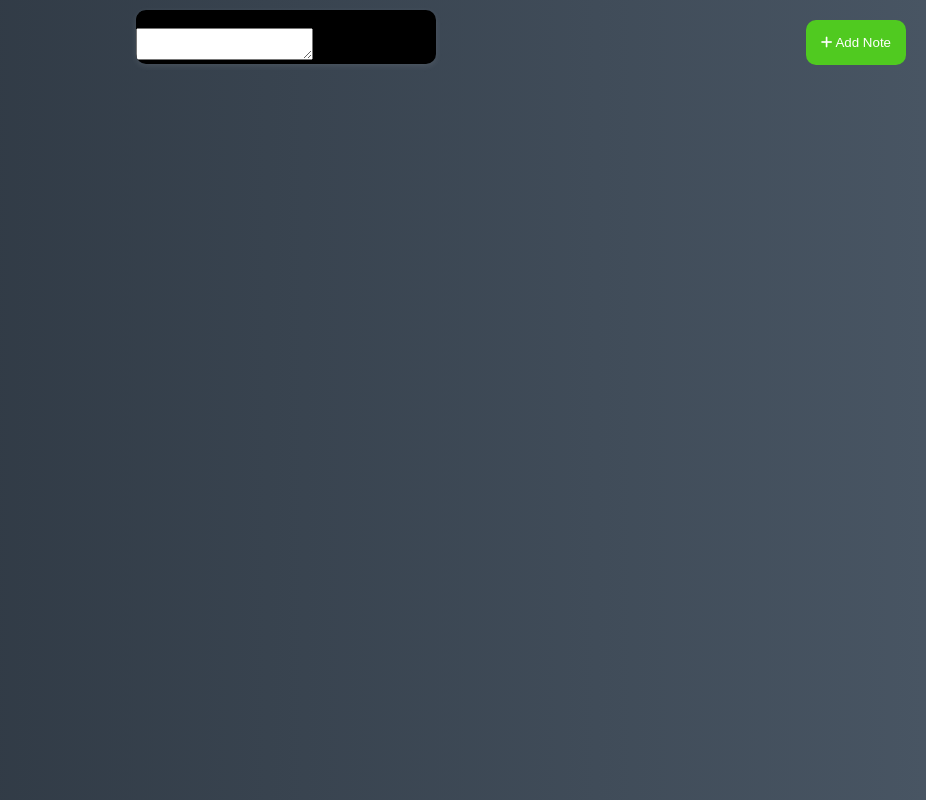
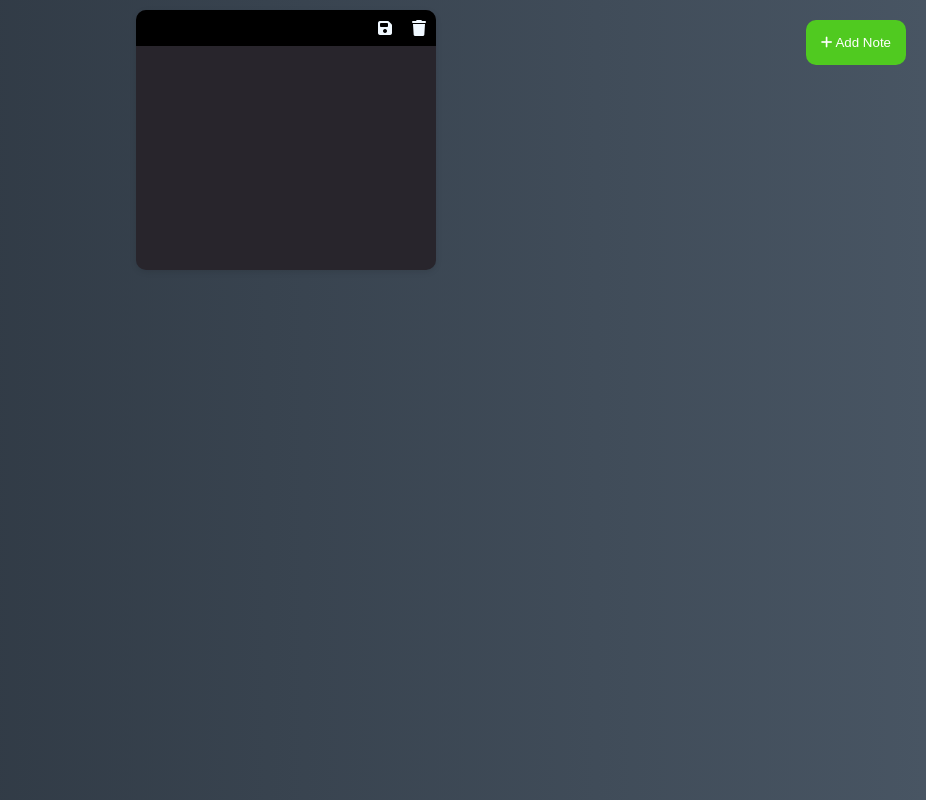
Before and after one commit to elfadili-ae/Notes-App-js, a plain HTML site: page index.html in a window 1280 px wide. Both pictures are taken after a click on the button "Add Note". Shown: the whole page, without its empty margins (354-1280 px from the left). Drawn offline with Linux system fonts and the light colour scheme.

Commit message:
Script: handled the add note button

```diff
--- a/index.html
+++ b/index.html
@@ -12,14 +12,14 @@
             Add Note
         </button>
         <div id="main">
-            <div class="note">
-                <div id="note-actions">
-                    <i class="fas fa-save"></i>
+        <!--    <div class="note">
+                <div class="note-actions">
+                    <i class="fas fa-floppy-disk"></i>
                     <i class="fas fa-trash"></i>
                 </div>
                 <textarea></textarea>
-                </div>
-            </div>
+            </div>-->
+        </div>
 
         <script src="https://kit.fontawesome.com/b5ee477b15.js" crossorigin="anonymous"></script>
         <script src="script.js"></script>
--- a/script.js
+++ b/script.js
@@ -0,0 +1,18 @@
+const addBtn = document.querySelector("#addBtn");
+const main = document.querySelector("#main");
+
+
+addBtn.addEventListener("click", addNote);
+
+function addNote() {
+    const note = document.createElement("div");
+    note.classList.add("note");
+    note.innerHTML = `
+    <div class="note-actions">
+        <i class="fas fa-floppy-disk"></i>
+        <i class="fas fa-trash"></i>
+    </div>
+    <textarea></textarea>`
+
+    main.appendChild(note);
+}
--- a/style.css
+++ b/style.css
@@ -16,6 +16,7 @@ body {
     display: flex;
     justify-content: center;
     align-items: flex-start;
+    flex-wrap: wrap;
 }
 
 #addBtn {
@@ -36,16 +37,48 @@ body {
 }
 
 .note {
-    width: 300px;
-    background-color: black;
+    background-color: rgb(40, 37, 44);
     margin: 10px;
     border-radius: 10px;
-    box-shadow: 0px 2px 6px rgba(238, 238, 238, 0.1);
+    box-shadow: 0px 2px 6px rgba(0, 0, 0, 0.1);
     overflow: hidden;
     transition: box-shadow 0.3s ease;
 
 }
 
 .note:hover {
-    box-shadow: 0px 2px 6px rgba(255, 255, 255, 0.3);
+    box-shadow: 0px 3px 6px rgba(153, 153, 153, 0.37);
 }
+
+.note-actions {
+    background-color: black;
+    color: aliceblue;
+    padding: 5px;
+    display: flex;
+    justify-content: flex-end;
+}
+
+.note-actions i {
+    padding: 5px;
+    padding-left: 15px;
+    cursor: pointer;
+    transition: color 0.3 ease;
+}
+.note-actions i:hover {
+    color: #a5a5a5;
+}
+
+.note textarea {
+    width: 300px;
+    border: none;
+    min-height: 220px;
+    resize: none;
+    padding: 10px;
+    font-size: 16px;
+    color: bisque;
+    background-color: transparent;
+}
+
+.note textarea:focus {
+    outline: none;
+}
```
